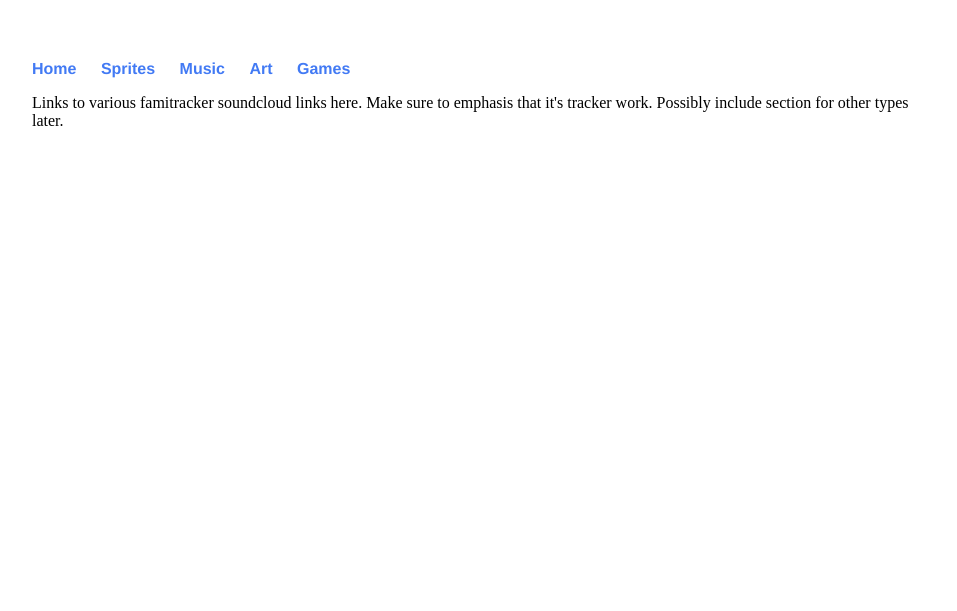
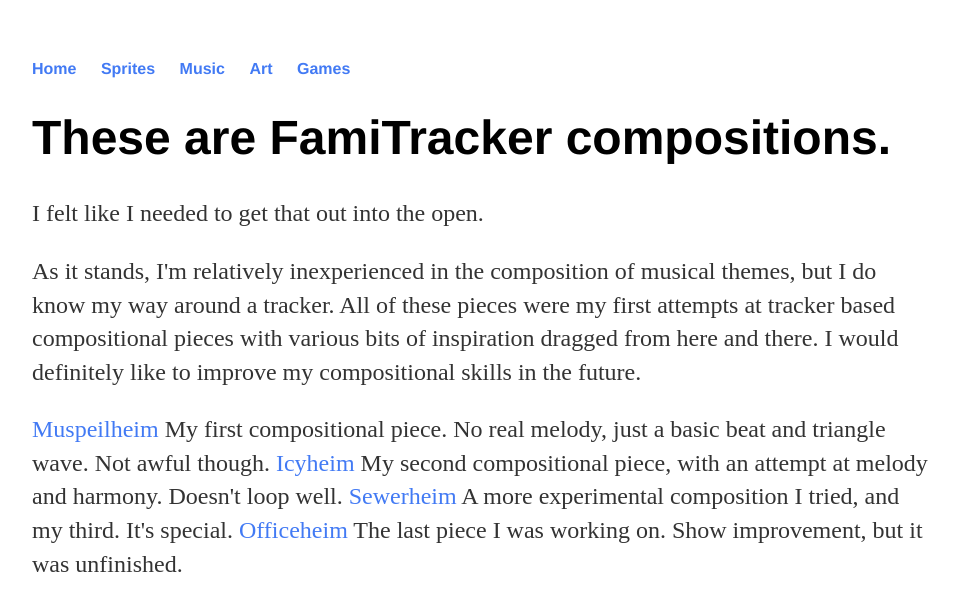
Before and after one commit to KarmicName/KarmicName.github.io, a Jekyll site: the page built from music/index.html, in a window 1280 px wide. Shown: the top 611 px of the page, without its empty margins (160-1117 px from the left). Built offline with Jekyll 4.4.1, drawn with Linux system fonts in a browser that asks for light colours.

Commit message:
Update index.html
Updated music index page.

```diff
--- a/music/index.html
+++ b/music/index.html
@@ -1,5 +1,24 @@
 ---
 layout : branch
+title : Mitsu's Musical Workings
 ---
+<div class="blurb">
+	<h1>These are FamiTracker compositions.</h1>
+	<p>I felt like I needed to get that out into the open.</p>
+	<p>As it stands, I'm relatively inexperienced in the composition of musical themes, but I do know my way around a tracker.
 
-Links to various famitracker soundcloud links here. Make sure to emphasis that it's tracker work. Possibly include section for other types later.
+  All of these pieces were my first attempts at tracker based compositional pieces with various bits of inspiration dragged from here and there.
+
+  I would definitely like to improve my compositional skills in the future.</p>
+
+	<p>
+    <a href="https://soundcloud.com/user-391045851/muspeilheimv1">Muspeilheim</a>
+    My first compositional piece. No real melody, just a basic beat and triangle wave. Not awful though.
+    <a href="https://soundcloud.com/user-391045851/icyheimv1">Icyheim</a>
+    My second compositional piece, with an attempt at melody and harmony. Doesn't loop well.
+    <a href="https://soundcloud.com/user-391045851/sewerheimv1">Sewerheim</a>
+    A more experimental composition I tried, and my third. It's special.
+    <a href="https://soundcloud.com/user-391045851/officeheimv01">Officeheim</a>
+    The last piece I was working on. Show improvement, but it was unfinished.
+  </p>
+</div><!-- /.blurb -->
```
